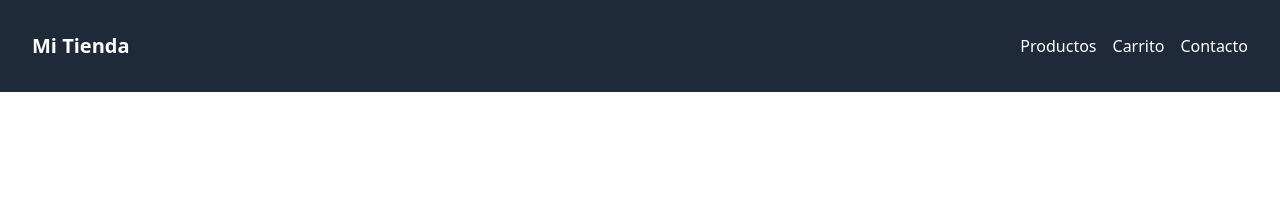
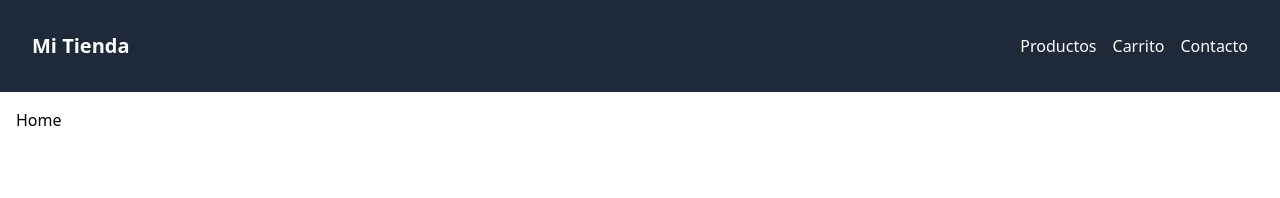
Before and after one commit to juancmdev/tienda_virtual_react, a React (Vite) app: page / in a window 1280 px wide. Shown: the top 198 px of the page. Built offline with nearby package versions, Linux system fonts and the light colour scheme.

Commit message:
Navbar updated

```diff
--- a/src/App.jsx
+++ b/src/App.jsx
@@ -10,7 +10,7 @@ function App() {
     <>
       <Routes>
         <Route path="/" element={<Layout />}>
-          <Route path="/home" element={<Home />} />
+          <Route index element={<Home />} />
           <Route path="/admin" element={<AdminPage />} />
           <Route path="/productos" element={<ProductList />} />
           <Route path="contacto" element={<Contact />} />
--- a/src/components/Navbar.jsx
+++ b/src/components/Navbar.jsx
@@ -1,3 +1,5 @@
+import { Link } from "react-router-dom";
+
 const Navbar = () => {
   return (
     <>
```
